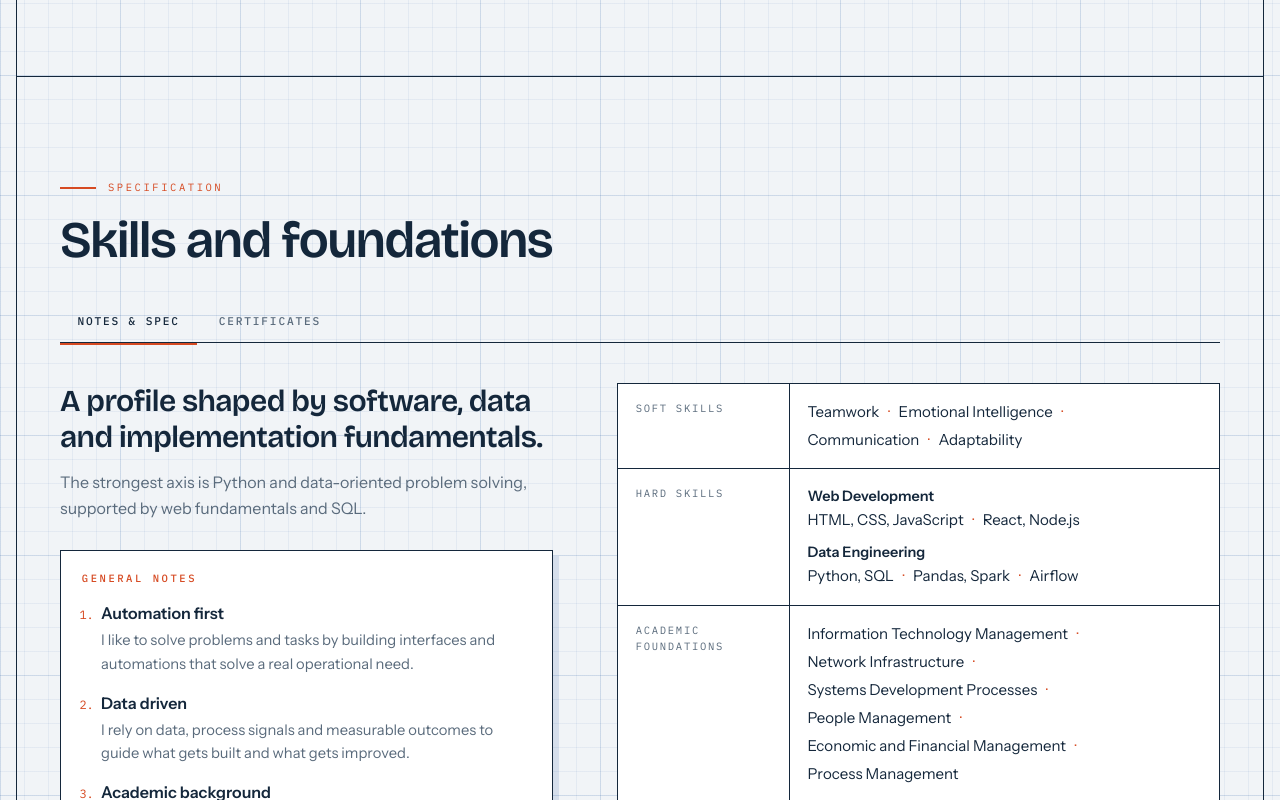
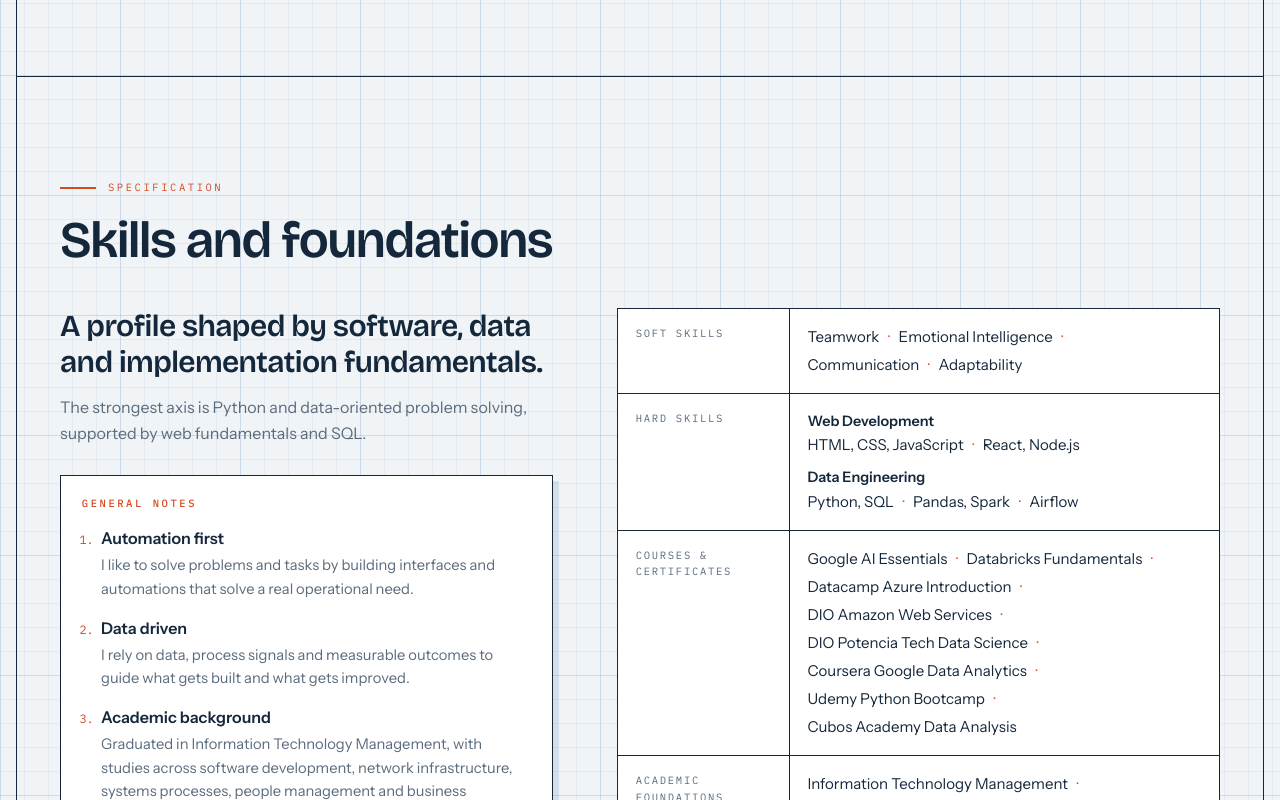
Before and after one commit to Dnaka27/Diogo-Portfolio, a React (Vite) app: page / in a window 1280 px wide. Shown: the part 1725-2525 px from the top of the page. Built offline with nearby package versions, Linux system fonts and the light colour scheme; the HTML template or start-up script is replaced by a standard one.

Commit message:
Revert "feat/ tabbed skills section with certificate carousel"
This reverts commit 6cf65b176056c2052616080d4bced0e40120d4a3.

```diff
--- a/src/App.css
+++ b/src/App.css
@@ -659,136 +659,6 @@
   font-size: 0.9rem;
 }
 
-/* ── Skills: view tabs ── */
-
-.tab-row {
-  display: flex;
-  gap: 0.25rem;
-  margin: 2rem 0 0;
-  border-bottom: 1.5px solid var(--ink);
-}
-
-.tab-btn {
-  position: relative;
-  top: 1.5px;
-  padding: 0.75rem 1.1rem;
-  border: none;
-  background: none;
-  font-family: var(--font-mono);
-  font-size: 0.7rem;
-  font-weight: 500;
-  letter-spacing: 0.16em;
-  text-transform: uppercase;
-  color: var(--graphite);
-  cursor: pointer;
-}
-
-.tab-btn::after {
-  content: '';
-  position: absolute;
-  left: 0;
-  right: 0;
-  bottom: -1.5px;
-  height: 2px;
-  background: transparent;
-}
-
-.tab-btn:hover {
-  color: var(--ink);
-}
-
-.tab-btn-active {
-  color: var(--ink);
-}
-
-.tab-btn-active::after {
-  background: var(--redline);
-}
-
-@keyframes tab-fade-in {
-  from {
-    opacity: 0;
-    transform: translateY(6px);
-  }
-  to {
-    opacity: 1;
-    transform: translateY(0);
-  }
-}
-
-.tab-panel {
-  animation: tab-fade-in 0.35s ease both;
-}
-
-/* ── Skills: certificate carousel ── */
-
-.cert-carousel {
-  margin-top: 2.5rem;
-  display: grid;
-  gap: 1rem;
-}
-
-.cert-track {
-  display: flex;
-  gap: 1rem;
-  overflow-x: auto;
-  scroll-snap-type: x mandatory;
-  padding-bottom: 0.4rem;
-}
-
-.cert-card {
-  flex: 0 0 auto;
-  width: clamp(200px, 32vw, 240px);
-  scroll-snap-align: start;
-  padding: 1.1rem 1.2rem;
-  border: 1.5px solid var(--ink);
-  background: var(--card);
-  box-shadow: 6px 6px 0 var(--draft-soft);
-  display: grid;
-  gap: 0.7rem;
-  align-content: start;
-}
-
-.cert-index {
-  font-family: var(--font-mono);
-  font-size: 0.66rem;
-  font-weight: 500;
-  letter-spacing: 0.24em;
-  text-transform: uppercase;
-  color: var(--redline);
-}
-
-.cert-name {
-  margin: 0;
-  font-weight: 600;
-  line-height: 1.3;
-}
-
-.cert-nav {
-  display: flex;
-  gap: 0.6rem;
-}
-
-.cert-nav button {
-  width: 2.4rem;
-  height: 2.4rem;
-  border: 1.5px solid var(--ink);
-  background: var(--card);
-  color: var(--ink);
-  font-family: var(--font-mono);
-  font-size: 1rem;
-  cursor: pointer;
-  transition:
-    background-color 160ms ease,
-    color 160ms ease;
-}
-
-.cert-nav button:hover,
-.cert-nav button:focus-visible {
-  background: var(--ink);
-  color: var(--card);
-}
-
 /* ── Contact: the title block (carimbo) ── */
 
 .titleblock {
--- a/src/App.jsx
+++ b/src/App.jsx
@@ -1,11 +1,5 @@
 import './App.css'
-import {
-  certificates,
-  portfolioProjects,
-  profile,
-  skillGroups,
-  socialLinks,
-} from './data/portfolioData'
+import { portfolioProjects, profile, skillGroups, socialLinks } from './data/portfolioData'
 import Navbar from './components/Navbar'
 import HeroSection from './components/HeroSection'
 import ProjectsGrid from './components/ProjectsGrid'
@@ -19,11 +13,7 @@ const App = () => {
       <main>
         <HeroSection profile={profile} />
         <ProjectsGrid projects={portfolioProjects} />
-        <SkillsSection
-          profile={profile}
-          skillGroups={skillGroups}
-          certificates={certificates}
-        />
+        <SkillsSection profile={profile} skillGroups={skillGroups} />
         <ContactSection profile={profile} socialLinks={socialLinks} />
       </main>
       <footer className='sheet-foot'>
--- a/src/components/SkillsSection.jsx
+++ b/src/components/SkillsSection.jsx
@@ -1,23 +1,12 @@
-import { useRef, useState } from 'react'
+import { useRef } from 'react'
 import SplitType from 'split-type'
 import { useGSAP } from '@gsap/react'
 import { gsap, revealOnScroll } from '../lib/gsap'
 
-const TABS = [
-  { id: 'notes', label: 'Notes & spec' },
-  { id: 'certificates', label: 'Certificates' },
-]
-
 // Left: general notes (like the notes column of a drawing).
 // Right: spec table — a bill of materials for the skill set.
-const SkillsSection = ({ profile, skillGroups, certificates }) => {
+const SkillsSection = ({ profile, skillGroups }) => {
   const scope = useRef(null)
-  const trackRef = useRef(null)
-  const [activeTab, setActiveTab] = useState('notes')
-
-  const scrollCerts = (direction) => {
-    trackRef.current?.scrollBy({ left: direction * 260, behavior: 'smooth' })
-  }
 
   useGSAP(
     () => {
@@ -52,30 +41,7 @@ const SkillsSection = ({ profile, skillGroups, certificates }) => {
         <p className='crumb'>Specification</p>
         <h2 className='section-title'>Skills and foundations</h2>
 
-        <div className='tab-row' role='tablist' aria-label='Skills view'>
-          {TABS.map((tab) => (
-            <button
-              key={tab.id}
-              type='button'
-              role='tab'
-              id={`tab-${tab.id}`}
-              aria-selected={activeTab === tab.id}
-              aria-controls={`panel-${tab.id}`}
-              className={`tab-btn${activeTab === tab.id ? ' tab-btn-active' : ''}`}
-              onClick={() => setActiveTab(tab.id)}
-            >
-              {tab.label}
-            </button>
-          ))}
-        </div>
-
-        {activeTab === 'notes' ? (
-          <div
-            className='skills-board tab-panel'
-            role='tabpanel'
-            id='panel-notes'
-            aria-labelledby='tab-notes'
-          >
+        <div className='skills-board'>
           <div className='skills-notes'>
             <h3 className='notes-title'>{profile.stackTitle}</h3>
             <p className='notes-body'>{profile.stackBody}</p>
@@ -127,40 +93,6 @@ const SkillsSection = ({ profile, skillGroups, certificates }) => {
             ))}
           </div>
         </div>
-        ) : (
-          <div
-            className='cert-carousel tab-panel'
-            role='tabpanel'
-            id='panel-certificates'
-            aria-labelledby='tab-certificates'
-          >
-            <div className='cert-track' ref={trackRef}>
-              {certificates.map((cert, index) => (
-                <div className='cert-card' key={cert}>
-                  <span className='cert-index'>C.{String(index + 1).padStart(2, '0')}</span>
-                  <p className='cert-name'>{cert}</p>
-                </div>
-              ))}
-            </div>
-
-            <div className='cert-nav'>
-              <button
-                type='button'
-                onClick={() => scrollCerts(-1)}
-                aria-label='Previous certificate'
-              >
-                &larr;
-              </button>
-              <button
-                type='button'
-                onClick={() => scrollCerts(1)}
-                aria-label='Next certificate'
-              >
-                &rarr;
-              </button>
-            </div>
-          </div>
-        )}
       </div>
     </section>
   )
--- a/src/data/portfolioData.js
+++ b/src/data/portfolioData.js
@@ -103,6 +103,19 @@ export const skillGroups = [
     ],
   },
   {
+    title: 'Courses & Certificates',
+    skills: [
+      'Google AI Essentials',
+      'Databricks Fundamentals',
+      "Datacamp Azure Introduction",
+      'DIO Amazon Web Services',
+      'DIO Potencia Tech Data Science',
+      'Coursera Google Data Analytics',
+      'Udemy Python Bootcamp',
+      'Cubos Academy Data Analysis'
+    ],
+  },
+  {
     title: 'Academic Foundations',
     skills: [
       'Information Technology Management',
@@ -113,17 +126,6 @@ export const skillGroups = [
       'Process Management'
     ],
   },
-]
-
-export const certificates = [
-  'Google AI Essentials',
-  'Databricks Fundamentals',
-  'Datacamp Azure Introduction',
-  'DIO Amazon Web Services',
-  'DIO Potencia Tech Data Science',
-  'Coursera Google Data Analytics',
-  'Udemy Python Bootcamp',
-  'Cubos Academy Data Analysis',
 ]
 
 export const socialLinks = [
```
Lines whose indentation alone changed are shown as unchanged.
